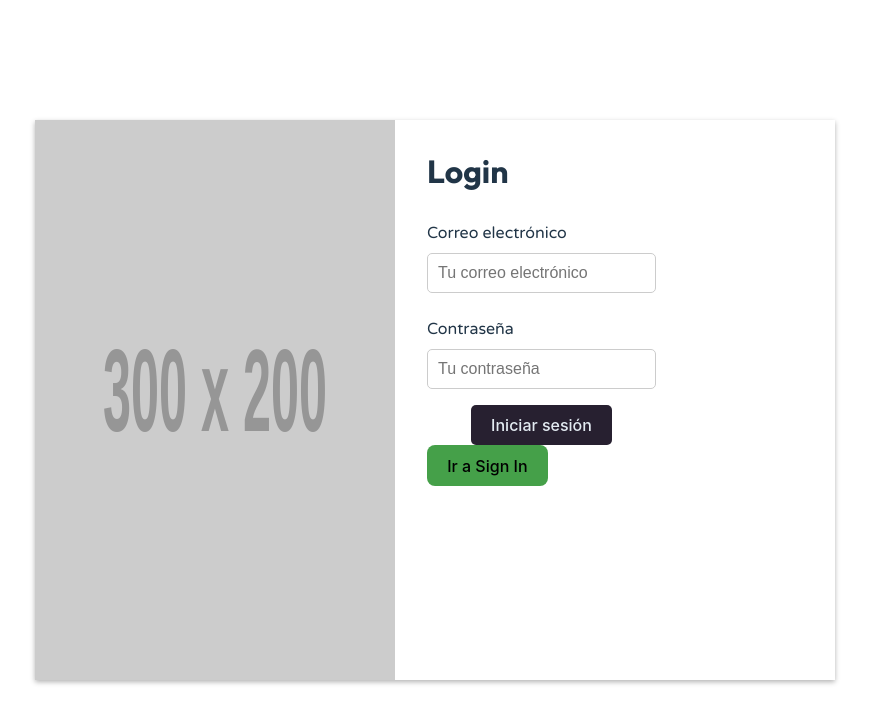
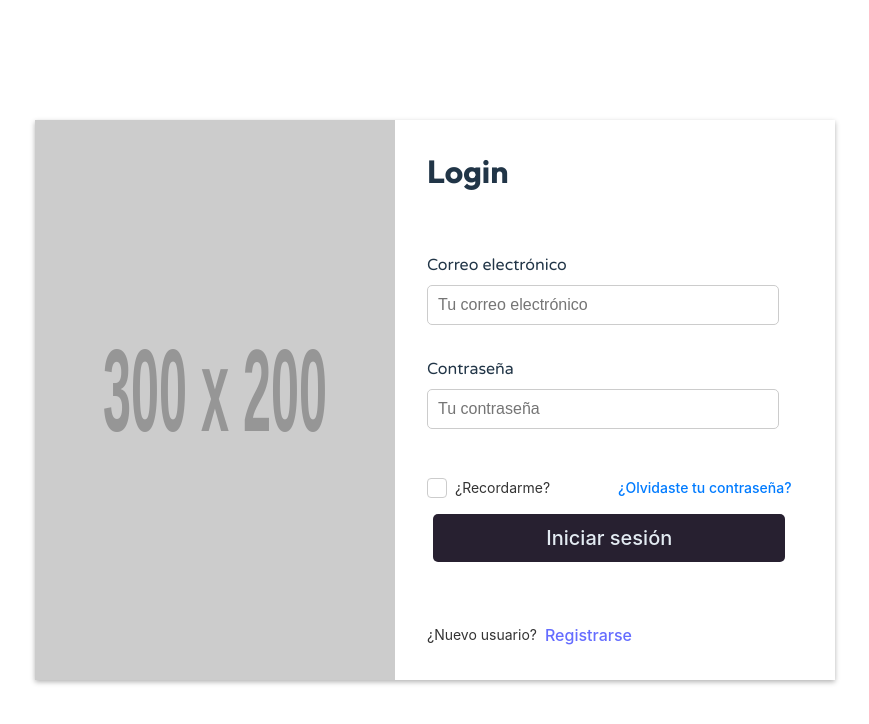
Before and after one commit to Manila03/MovieMeter_FrontEnd, a React (Vite) app: page /Login_SignIn in a window 1280 px wide. Shown: the top 724 px of the page, without its empty margins (205-1074 px from the left). Built offline with nearby package versions, Linux system fonts and the light colour scheme.

Commit message:
agregacion de recordarme, olvidaste tu contraseña y login acomodado

```diff
--- a/src/components/Login.jsx
+++ b/src/components/Login.jsx
@@ -3,6 +3,11 @@ import React, { useState } from "react";
 const Login = ({ setSignIn }) => {
     const [email, setEmail] = useState("");
     const [password, setPassword] = useState("");
+    const [isChecked, setIsChecked] = useState(false);
+
+    const handleCheckboxToggle = () => {
+        setIsChecked(!isChecked);
+    };
 
     const handleSubmit = (e) => {
         e.preventDefault(); // Evita que el formulario recargue la página
@@ -41,13 +46,30 @@ const Login = ({ setSignIn }) => {
                 required
             />
             </div>
+
+            <div className="recordarme-container">
+                <div className="recordarme-checkbox" onClick={handleCheckboxToggle}>
+                    <div className={`checkbox ${isChecked ? "checked" : ""}`}>
+                    {isChecked && <span className="tick">✔</span>}
+                    </div>
+                    <span className="recordarme-text">¿Recordarme?</span>
+                </div>
+                <a className="forgot-password-link">
+                    ¿Olvidaste tu contraseña?
+                </a>
+            </div>
+
             <button type="submit" className="boton-iniciar">
             Iniciar sesión
             </button>
         </form>
-      <button onClick={() => setSignIn(true)} className="boton-irASignIn">
-        Ir a Sign In
-      </button>
+
+        <div className="signIn-container">
+            <p className="nuevo-usuario-text">¿Nuevo usuario?</p>
+            <a className="registrarse-link" onClick={() => setSignIn(true)}>
+                Registrarse
+            </a>
+        </div>
         </div>
     );
 };
--- a/src/views/Login_SignIn.css
+++ b/src/views/Login_SignIn.css
@@ -30,6 +30,7 @@
     justify-content: first baseline; /* x */
     align-items:first baseline; /* y */
     min-height: 100%;
+    /*border: 2px dashed blue*/
 }
 
 .sign-in-left {
@@ -47,6 +48,9 @@
     flex-direction: column;
     align-items: flex-start;
     margin-left: 2rem;
+    min-height: 100%;
+    min-width: 25.5rem;
+    /*border: 2px dashed red*/
 }
 
 .titulo-login-signIn {
@@ -62,35 +66,34 @@
 }
 
 .label-email{
+    margin-top: 2rem;
     font-size: 1rem;
     margin-bottom: 0.5rem;
 }
 
-
 .label-password {
     font-size: 1rem;
-    margin-top: 1.5rem;
+    margin-top: 2rem;
     margin-bottom: 0.5rem;
 }
 
 .input-email,
 .input-password {
-    width: 100%; /* Ocupa todo el ancho del contenedor */
-    max-width: 400px; /* Limita el ancho máximo */
+    width: 22rem; /* Ocupa todo el ancho del contenedor */
     padding: 10px; /* Añade espacio interno */
     font-size: 1rem; /* Ajusta el tamaño del texto */
     border: 1px solid #ccc;
     border-radius: 5px;
     box-sizing: border-box; /* Incluye el padding en el ancho total */
-    animation: none;
 }
 
 .boton-iniciar{
+    width: 22rem; /* Ocupa todo el ancho del contenedor */
     margin-top: 1rem;
-    background-color: #272030; /* Color verde */
+    background-color: #272030;
     color: #e3ebf2;
-    padding: 10px 20px;
-    font-size: 1rem;
+    padding: 0.75rem;
+    font-size: 1.25rem;
     border: none;
     border-radius: 5px;
     cursor: pointer;
@@ -103,3 +106,72 @@
 .boton-irASignIn{
     background-color: #45a049;
 }
+
+.recordarme-container {
+    margin-top: 3rem;
+    display: flex;
+    align-items: center;
+    justify-content: flex-start;
+}
+
+.recordarme-checkbox {
+    display: flex;
+    align-items: center;
+    cursor: pointer;
+}
+
+.checkbox {
+    width: 18px;
+    height: 18px;
+    border: 1.5px solid #ccc;
+    border-radius: 4px;
+    display: flex;
+    align-items: center;
+    justify-content: center;
+    margin-right: 8px;
+    transition: all 0.3s ease;
+}
+
+.checkbox.checked {
+    background-color: #007bff;
+    border-color: #007bff;
+}
+
+.tick {
+    color: #fff;
+    font-size: 14px;
+}
+
+.recordarme-text {
+    font-size: 14px;
+    color: #333;
+}
+
+.forgot-password-link {
+    margin-left: 4.25rem;
+    color: #007bff;
+    text-decoration: none;
+    font-size: 14px;
+    cursor: pointer;
+}
+
+.forgot-password-link:hover {
+    text-decoration: underline;
+}
+
+.signIn-container{
+    margin-top: 3rem;
+    display: flex;
+    align-items: center;
+    justify-content: flex-start;
+}
+
+.registrarse-link{
+    margin-left: 0.5rem;
+    cursor: pointer;
+}
+
+.nuevo-usuario-text{
+    font-size: 14px;
+    color: #333;
+}
```
Lines whose indentation alone changed are shown as unchanged.
